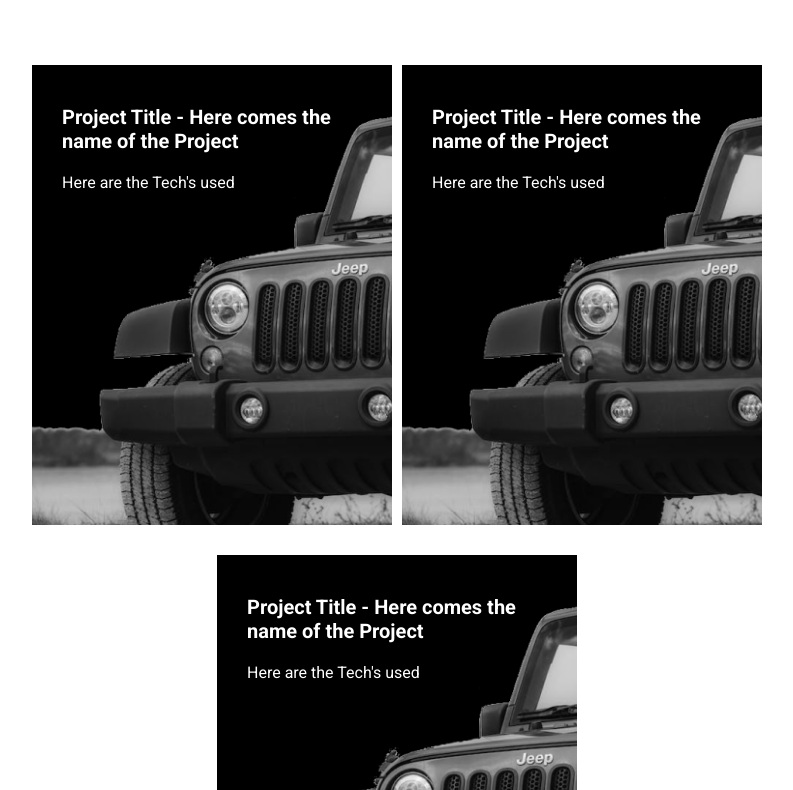
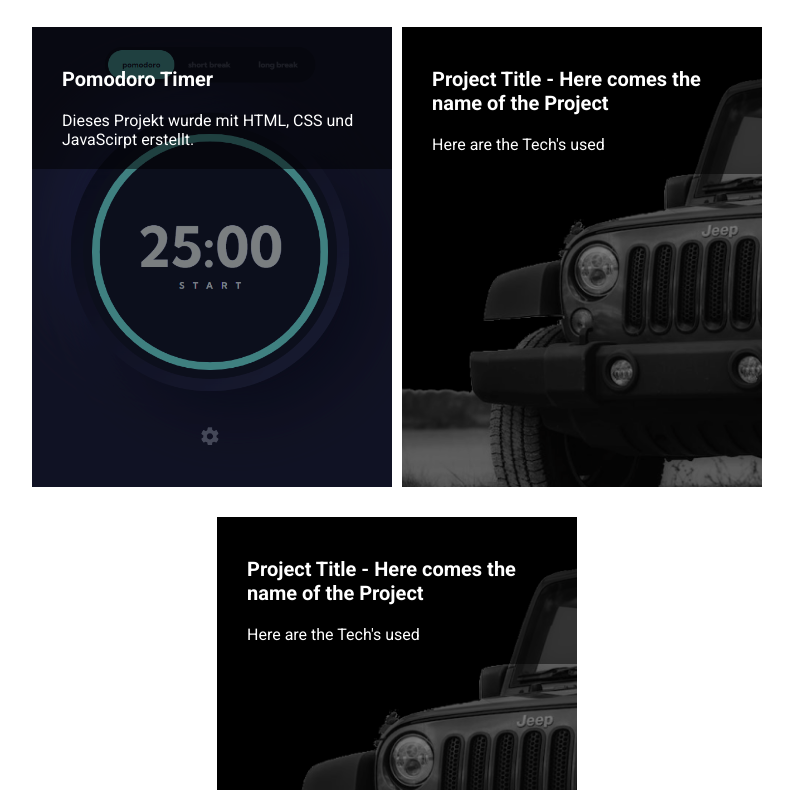
Before and after one commit to raphaelpeuckert/portfolio-website, a plain HTML site: page index.html in a window 1280 px wide. Shown: the part 1214-2004 px from the top of the page, without its empty margins (243-1036 px from the left). Drawn offline with nearby package versions, Linux system fonts and the light colour scheme.

Commit message:
added pomodoro project

```diff
--- a/index.html
+++ b/index.html
@@ -69,7 +69,7 @@
 
         <article class="home--about content-block">
             <h2>Wer bin ich?</h2>
-            <p class="text-default article-content">Da du meinen Namen bereits kennst, kann ich ihn hier weglassen. Ich bin 19 Jahre alt und fand 2020 zum Programmieren, bis ich mich 2021 auf die Website Entwicklung fokussierte. Zu dieser Zeit fing ich auch an Website- und Logodesign zu lernen. Die letzten Jahre verbrachte ich mit gelegentlichen Arbeiten in verschiedensten Bereichen. Zeitweise bot ich auch Selbständig meine Dienste als Entwickler an, wobei ich sehr viel über die Geschäftswelt in dieser Branche lernen konnte.</p>
+            <p class="text-default article-content">Da du meinen Namen bereits kennst, kann ich ihn hier weglassen. Ich bin 19 Jahre alt und fand 2020 zum Programmieren, bis ich mich 2021 auf die Website Entwicklung fokussierte. Die letzten Jahre verbrachte ich mit dem lernen verschiedener Technologien, die es mir ermöglichen Websites zu erstellen.</p>
         </article>
 
         <article class="home--skills content-block">
@@ -90,17 +90,29 @@
 
         <section class="home--projects content-block">
             <div class="home--projects-card-container">
-                <article class="project-card">
-                    <h3>Project Title - Here comes the name of the Project</h3>
-                    <span>Here are the Tech's used</span>
+                <article class="project-card pomodoro-app">
+                    <a target="_blank" href="https://rappeu-pomodoro-app.netlify.app/" class="project-link">
+                        <div class="project-text-background">
+                            <h3>Pomodoro Timer</h3>
+                            <span>Dieses Projekt wurde mit HTML, CSS und JavaScirpt erstellt.</span>
+                        </div>
+                    </a>
                 </article>
                 <article class="project-card">
-                    <h3>Project Title - Here comes the name of the Project</h3>
-                    <span>Here are the Tech's used</span>
+                    <a target="_blank" href="#" class="project-link">
+                        <div class="project-text-background">
+                            <h3>Project Title - Here comes the name of the Project</h3>
+                            <span>Here are the Tech's used</span>
+                        </div>
+                    </a>
                 </article>
                 <article class="project-card">
-                    <h3>Project Title - Here comes the name of the Project</h3>
-                    <span>Here are the Tech's used</span>
+                    <a target="_blank" href="#" class="project-link">
+                        <div class="project-text-background">
+                            <h3>Project Title - Here comes the name of the Project</h3>
+                            <span>Here are the Tech's used</span>
+                        </div>
+                    </a>
                 </article>
             </div>
             <div class="home--projects-button-container">
--- a/styles/style.css
+++ b/styles/style.css
@@ -515,15 +515,19 @@ article {
     background-position: bottom;
     background-repeat: no-repeat;
     color: var(--secondary-color);
-    padding: 20px 30px;
     font-family: 'Roboto';
     box-sizing: border-box;
     place-self: center;
+    position: relative;
 }
 
 .project-card:hover {
     -webkit-animation: boing .5s forwards;
             animation: boing .5s forwards;
+}
+
+.project-card:hover .project-link {
+    backdrop-filter: brightness(100%);
 }
 
 @-webkit-keyframes boing {
@@ -555,6 +559,32 @@ article {
         background-size: 105%;
     }
 }
+
+.project-link {
+    position: absolute;
+    inset: 0;
+    text-decoration: none;
+    color: var(--secondary-color);
+    backdrop-filter: brightness(50%);
+    transition: backdrop-filter .25s ease-in-out;
+}
+
+.project-text-background {
+    background-color: rgba(0, 0, 0, 0.5);
+    padding: 20px 30px;
+}
+
+.pomodoro-app {
+    background-image: url('../assets/images/pomodoro.png');
+}
+
+
+
+
+
+
+
+
 
 .project-card h3 {
     font-size: var(--text-20);
```
Also changed, not shown: about.html (+3 -3 lines), projects.html (+24 -0 lines), assets/images/pomodoro.png (added).
